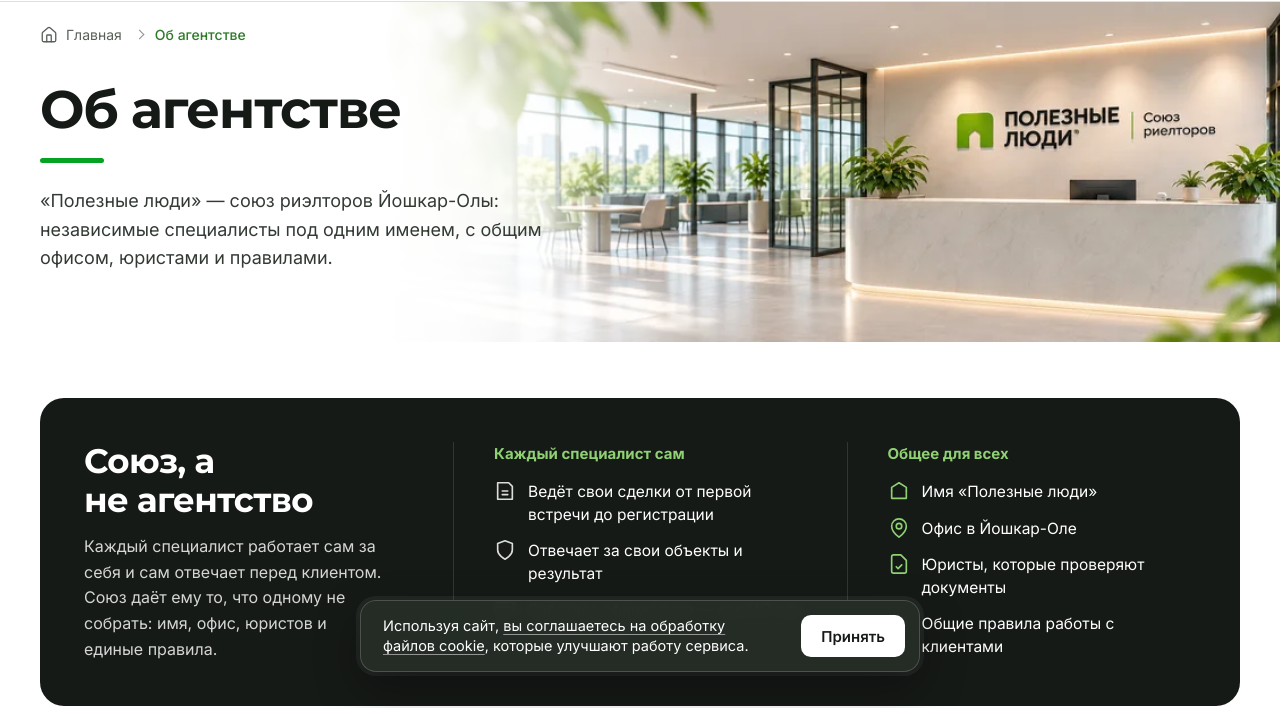
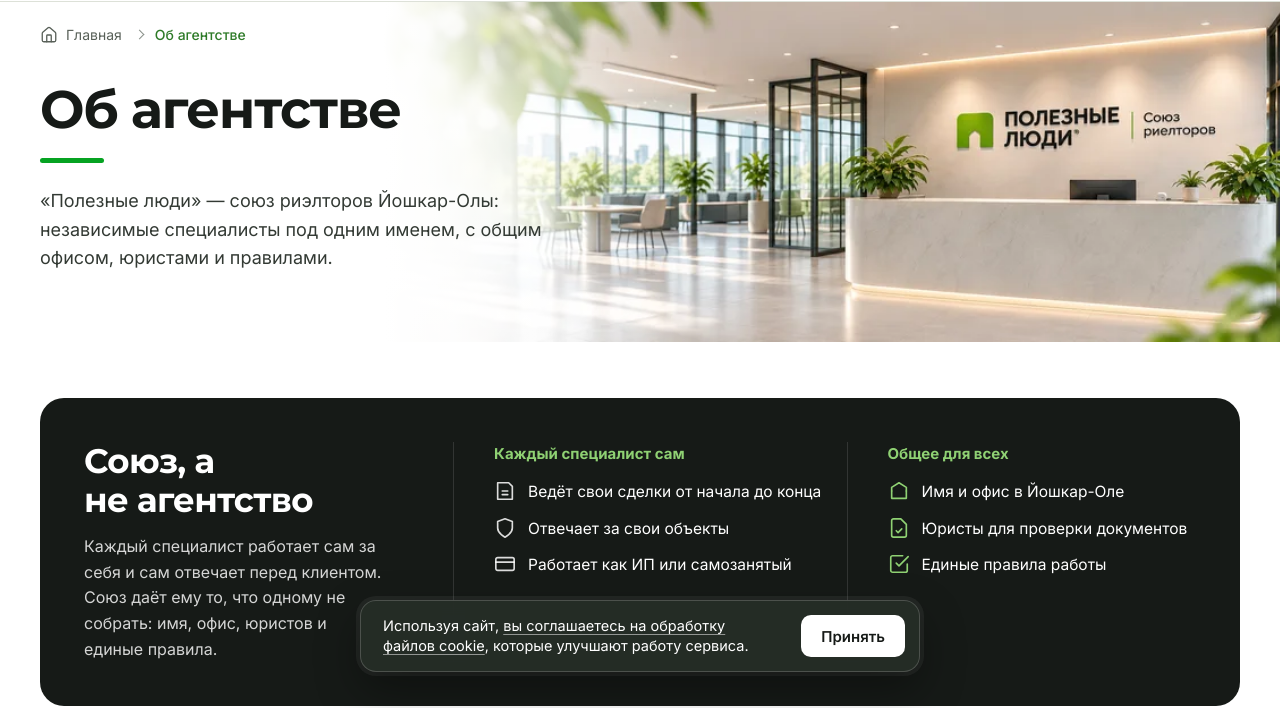
Before and after one commit to Ceyhun1999/-, a plain HTML site: page about.html in a window 1280 px wide. Shown: the part 104-812 px from the top of the page. Drawn offline with Linux system fonts and the light colour scheme.

Commit message:
Об агентстве: симметричные колонки «Каждый сам» / «Общее для всех»

```diff
--- a/about.html
+++ b/about.html
@@ -118,18 +118,17 @@
         <div class="abt-union-col">
           <p class="abt-union-h">Каждый специалист сам</p>
           <ul class="abt-union-list">
-            <li><svg aria-hidden="true" focusable="false" xmlns="http://www.w3.org/2000/svg" viewBox="0 0 24 24" fill="none" stroke="currentColor" stroke-width="1.8" stroke-linecap="round" stroke-linejoin="round"><path d="M9 12h6M9 16h6M8 3h8l4 4v14H4V3h4"/></svg><span>Ведёт свои сделки от первой встречи до регистрации</span></li>
-            <li><svg aria-hidden="true" focusable="false" xmlns="http://www.w3.org/2000/svg" viewBox="0 0 24 24" fill="none" stroke="currentColor" stroke-width="1.8" stroke-linecap="round" stroke-linejoin="round"><path d="M12 22s8-4 8-10V5l-8-3-8 3v7c0 6 8 10 8 10z"/></svg><span>Отвечает за свои объекты и результат</span></li>
-            <li><svg aria-hidden="true" focusable="false" xmlns="http://www.w3.org/2000/svg" viewBox="0 0 24 24" fill="none" stroke="currentColor" stroke-width="1.8" stroke-linecap="round" stroke-linejoin="round"><rect x="2" y="5" width="20" height="14" rx="2"/><path d="M2 10h20"/></svg><span>Работает официально — как ИП или самозанятый</span></li>
+            <li><svg aria-hidden="true" focusable="false" xmlns="http://www.w3.org/2000/svg" viewBox="0 0 24 24" fill="none" stroke="currentColor" stroke-width="1.8" stroke-linecap="round" stroke-linejoin="round"><path d="M9 12h6M9 16h6M8 3h8l4 4v14H4V3h4"/></svg><span>Ведёт свои сделки от начала до конца</span></li>
+            <li><svg aria-hidden="true" focusable="false" xmlns="http://www.w3.org/2000/svg" viewBox="0 0 24 24" fill="none" stroke="currentColor" stroke-width="1.8" stroke-linecap="round" stroke-linejoin="round"><path d="M12 22s8-4 8-10V5l-8-3-8 3v7c0 6 8 10 8 10z"/></svg><span>Отвечает за свои объекты</span></li>
+            <li><svg aria-hidden="true" focusable="false" xmlns="http://www.w3.org/2000/svg" viewBox="0 0 24 24" fill="none" stroke="currentColor" stroke-width="1.8" stroke-linecap="round" stroke-linejoin="round"><rect x="2" y="5" width="20" height="14" rx="2"/><path d="M2 10h20"/></svg><span>Работает как ИП или самозанятый</span></li>
           </ul>
         </div>
         <div class="abt-union-col abt-union-col--shared">
           <p class="abt-union-h">Общее для всех</p>
           <ul class="abt-union-list">
-            <li><svg aria-hidden="true" focusable="false" xmlns="http://www.w3.org/2000/svg" viewBox="0 0 24 24" fill="none" stroke="currentColor" stroke-width="1.8" stroke-linecap="round" stroke-linejoin="round"><path d="M20 12V8l-8-5-8 5v4"/><path d="M4 12v8h16v-8"/></svg><span>Имя «Полезные люди»</span></li>
-            <li><svg aria-hidden="true" focusable="false" xmlns="http://www.w3.org/2000/svg" viewBox="0 0 24 24" fill="none" stroke="currentColor" stroke-width="1.8" stroke-linecap="round" stroke-linejoin="round"><path d="M20 10c0 6-8 12-8 12s-8-6-8-12a8 8 0 0 1 16 0z"/><circle cx="12" cy="10" r="3"/></svg><span>Офис в Йошкар-Оле</span></li>
-            <li><svg aria-hidden="true" focusable="false" xmlns="http://www.w3.org/2000/svg" viewBox="0 0 24 24" fill="none" stroke="currentColor" stroke-width="1.8" stroke-linecap="round" stroke-linejoin="round"><path d="M14 2H6a2 2 0 0 0-2 2v16a2 2 0 0 0 2 2h12a2 2 0 0 0 2-2V8z"/><path d="m9 15 2 2 4-4"/></svg><span>Юристы, которые проверяют документы</span></li>
-            <li><svg aria-hidden="true" focusable="false" xmlns="http://www.w3.org/2000/svg" viewBox="0 0 24 24" fill="none" stroke="currentColor" stroke-width="1.8" stroke-linecap="round" stroke-linejoin="round"><path d="M9 11l3 3L22 4"/><path d="M21 12v7a2 2 0 0 1-2 2H5a2 2 0 0 1-2-2V5a2 2 0 0 1 2-2h11"/></svg><span>Общие правила работы с клиентами</span></li>
+            <li><svg aria-hidden="true" focusable="false" xmlns="http://www.w3.org/2000/svg" viewBox="0 0 24 24" fill="none" stroke="currentColor" stroke-width="1.8" stroke-linecap="round" stroke-linejoin="round"><path d="M20 12V8l-8-5-8 5v4"/><path d="M4 12v8h16v-8"/></svg><span>Имя и офис в Йошкар-Оле</span></li>
+            <li><svg aria-hidden="true" focusable="false" xmlns="http://www.w3.org/2000/svg" viewBox="0 0 24 24" fill="none" stroke="currentColor" stroke-width="1.8" stroke-linecap="round" stroke-linejoin="round"><path d="M14 2H6a2 2 0 0 0-2 2v16a2 2 0 0 0 2 2h12a2 2 0 0 0 2-2V8z"/><path d="m9 15 2 2 4-4"/></svg><span>Юристы для проверки документов</span></li>
+            <li><svg aria-hidden="true" focusable="false" xmlns="http://www.w3.org/2000/svg" viewBox="0 0 24 24" fill="none" stroke="currentColor" stroke-width="1.8" stroke-linecap="round" stroke-linejoin="round"><path d="M9 11l3 3L22 4"/><path d="M21 12v7a2 2 0 0 1-2 2H5a2 2 0 0 1-2-2V5a2 2 0 0 1 2-2h11"/></svg><span>Единые правила работы</span></li>
           </ul>
         </div>
       </div>
```
Also changed, not shown: assets/app.css.
